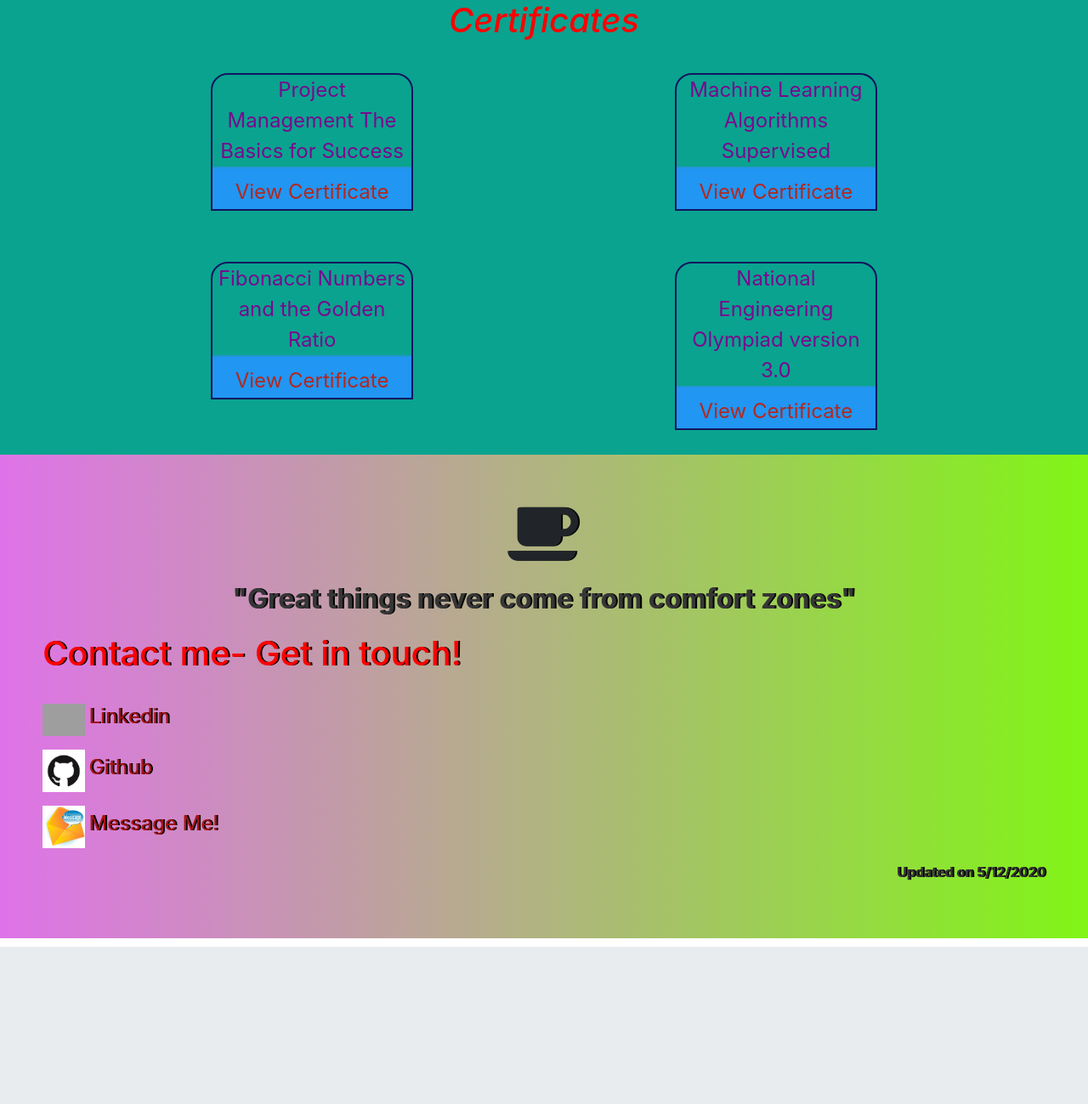
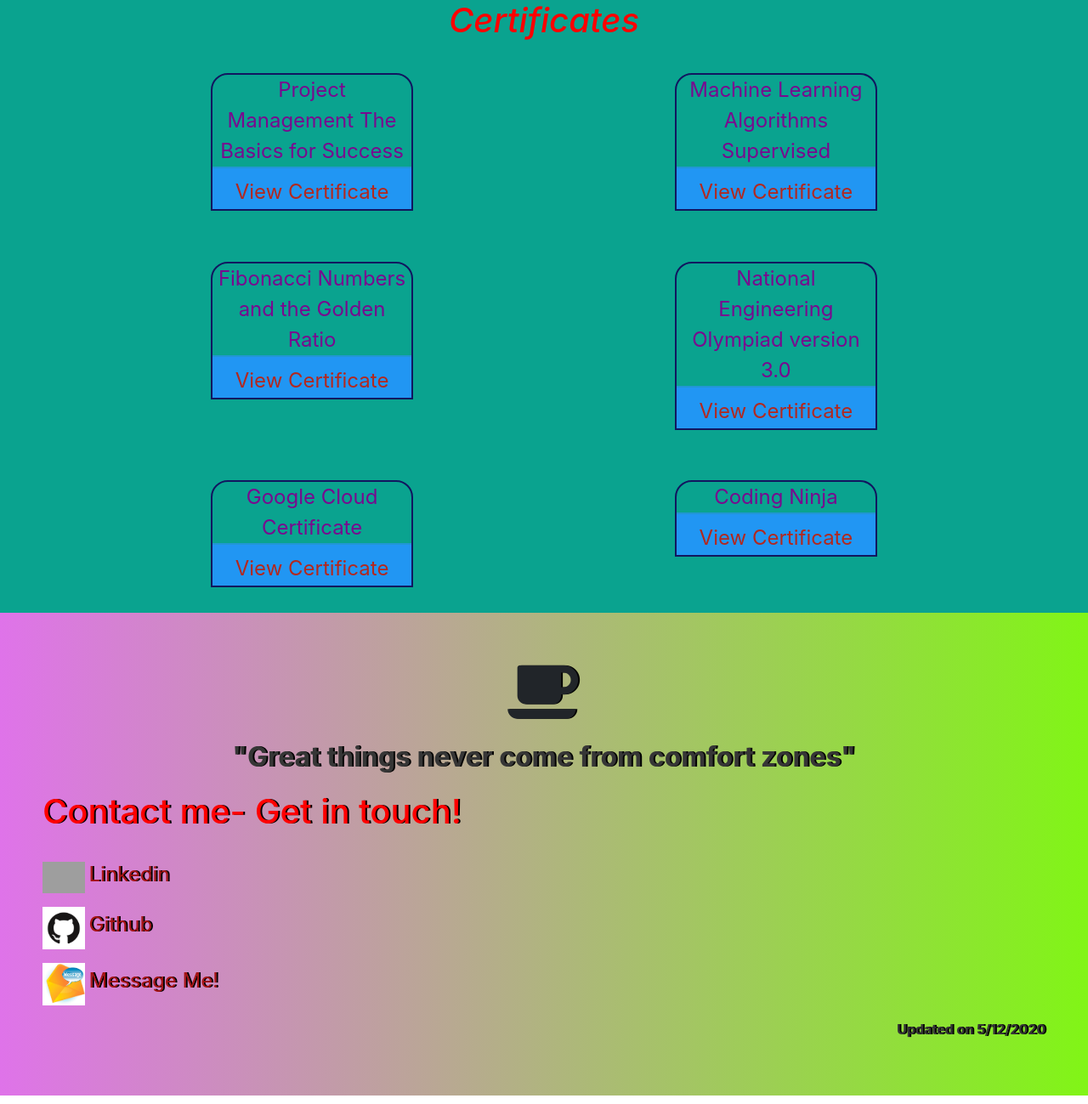
Before and after one commit to Anushk2001/PORTFOLIO, a Flask app: page / in a window 1280 px wide. Shown: the part 3433-4732 px from the top of the page at 85% size. Before the commit the page ends 4547 px from the top, so only its background shows below. Run offline with Flask 2, Linux system fonts and the light colour scheme; parts of the project's set-up code (start-up, migrations or seed data) failed here and were passed over; some libraries are stand-ins or nearby versions; grey boxes are pictures that could not be loaded.

Commit message:
added certificates on website

```diff
--- a/templates/index.html
+++ b/templates/index.html
@@ -307,6 +307,32 @@
                                 </div>
                             </div>
                     </div>
+                    <div class="row" >
+                        <div class="col-md-2"></div>
+                        <div class="col-md-3" >
+                            <div class="certificatesCard-body">
+
+                                <div class="certificatesCard-foot">
+                                    <span>Google Cloud Certificate</span>
+                                    <p>
+                                        <a href="./static/Certificate/Google%20Cloud.pdf">View Certificate </a>
+                                    </p>
+                                </div>
+                            </div>
+                        </div>
+                        <div class="col-md-2"></div>
+                        <div class="col-md-3" >
+                                <div class="certificatesCard-body">
+
+                                    <div class="certificatesCard-foot">
+                                        <span>Coding Ninja</span>
+                                        <p>
+                                            <a href="./static/Certificate/Coding%20Ninja.pdf">View Certificate </a>
+                                        </p>
+                                    </div>
+                                </div>
+                            </div>
+                    </div>
         </div>
     </section>
 
```
Also changed, not shown: 1 other file.
